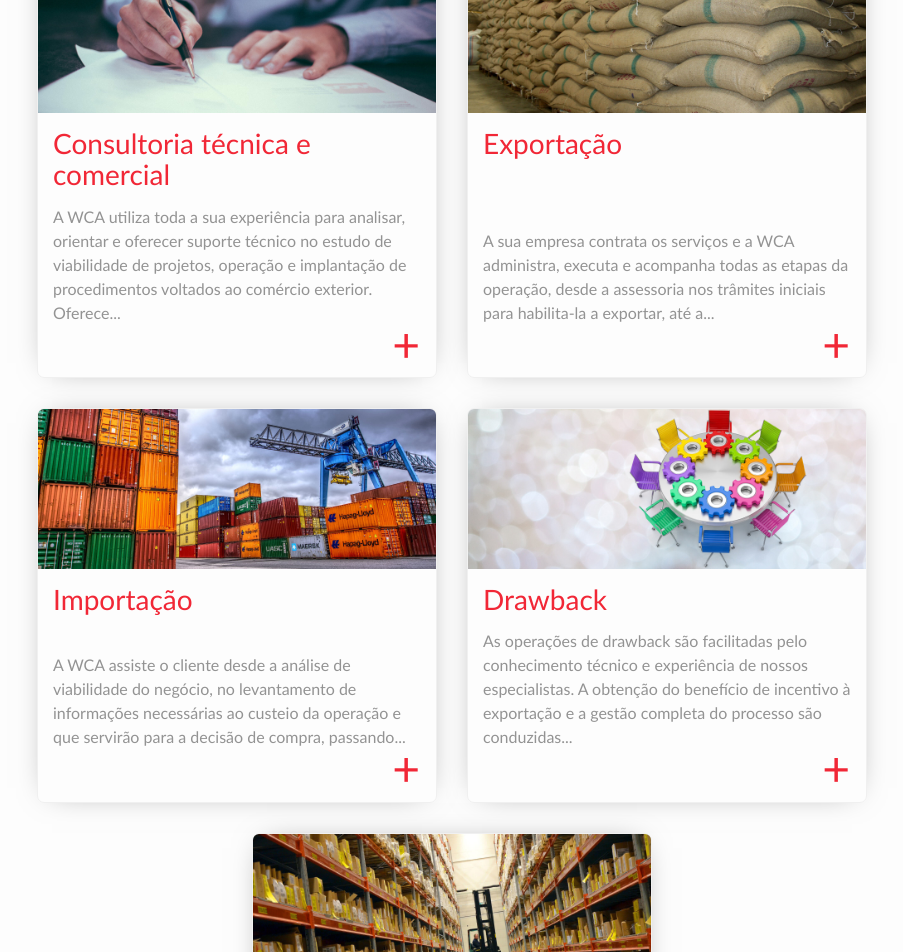
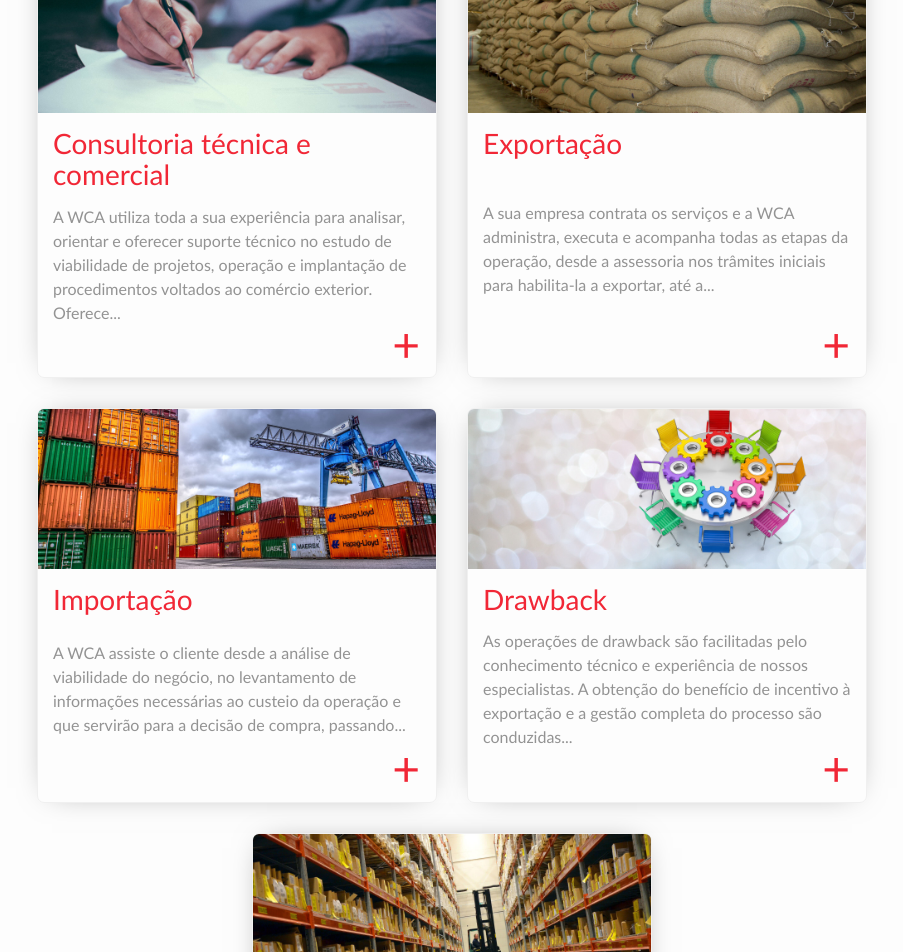
Before and after one commit to WCAComex/wcacomex.github.io, a Jekyll site: the page built from index.html, in a window 1280 px wide. Shown: the part 1078-2030 px from the top of the page, without its empty margins (188-1091 px from the left). Built offline with Jekyll 4.4.1, drawn with Linux system fonts in a browser that asks for light colours.

Commit message:
Alinhamento dos serviços

```diff
--- a/_includes/sections/services.html
+++ b/_includes/sections/services.html
@@ -13,7 +13,7 @@
 
             <h4 class="service-title"><a href="{{ site.baseurl }}{{ servico.url }}">{{ servico.title }}</a></h4>
 
-            <div class="card-content service-excerpt" data-cell="shrink">
+            <div class="card-content service-excerpt">
                 {{ servico.excerpt | truncatewords: 30 }}
             </div>
 
```
